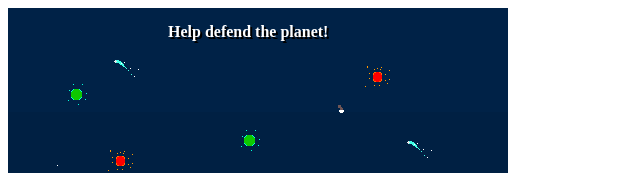
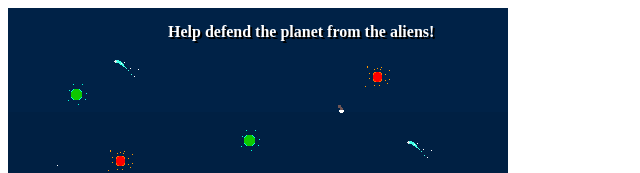
Before and after one commit to Some-Fear/WorkingShootyShoot, a plain HTML site: page index.html in a window 1280 px wide. Shown: the top 173 px of the page, without its empty margins (0-640 px from the left). Drawn offline with Linux system fonts and the light colour scheme.

Commit message:
Added comments

```diff
--- a/index.html
+++ b/index.html
@@ -2,21 +2,25 @@
 <html>
 <head>
   <meta charset="UTF-8">
+  <!--sets the width of the page, to follow the width of the device and sets initial zoom level when first loaded-->
   <meta name="viewport" content="width=device-width, initial-scale=1.0">
+  <!--ensures that internet explorer runs in the highest mode for user-->
   <meta http-equiv="X-UA-Compatible" content="ie=edge">
   <link rel="stylesheet" href="style.css">
   <title>ShootyShoot</title>
 </head>
 <body>
   <div id='playArea'>
-
+	<!--this makes the player character look like the ship picture-->
     <img id='playerCharacter' src="images/ship.png">
-    <h4 id="instructions-text">Help defend the planet!</h4>
+	<!--this is a basic instruction to give the game a little bit of a story-->
+    <h4 id="instructions-text">Help defend the planet from the aliens!</h4>
+	<!--this creates the graphical representation of the start button for the game-->
     <div id="start-button">
       <h1>START</h1>
     </div>
   </div>
-
+	<!--this is the graphical representation of the players score-->
   <div id="score"><h2>Score: <span>0</span></h2></div>
 
 <script type="text/javascript" src="index.js"></script>
```
